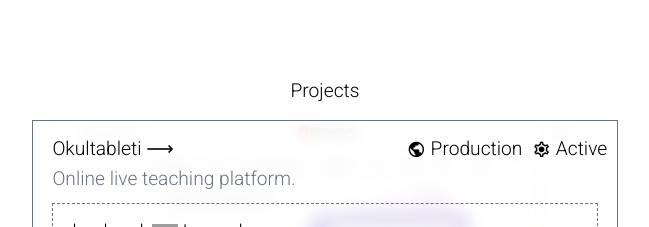
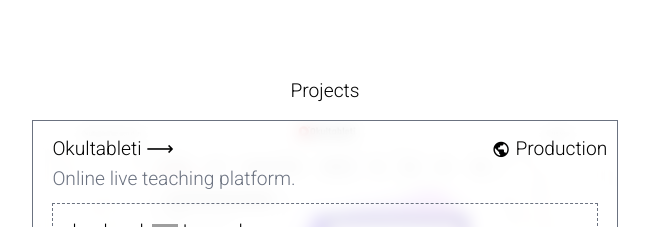
Before and after one commit to lifecodeof/lifecodeof.github.io, a Next.js app: page / in a window 1280 px wide. Shown: the part 800-1027 px from the top of the page, without its empty margins (315-964 px from the left). Built offline with nearby package versions, Linux system fonts and the light colour scheme; grey boxes are pictures that could not be loaded.

Commit message:
remove flag

```diff
--- a/assets/projects.ts
+++ b/assets/projects.ts
@@ -19,7 +19,7 @@
         title: "Okultableti",
         desc: "Online live teaching platform.",
         link: "https://okultableti.com",
-        flags: ["Production", "Active"],
+        flags: ["Production"],
         image: okultableti,
         techStack: {
             backend: ["Laravel"],
@@ -56,5 +56,4 @@
     // Flags
     "Open Source": "https://github.githubassets.com/favicons/favicon-dark.svg",
     "Production": "public",
-    "Active": "settings",
 }
```
